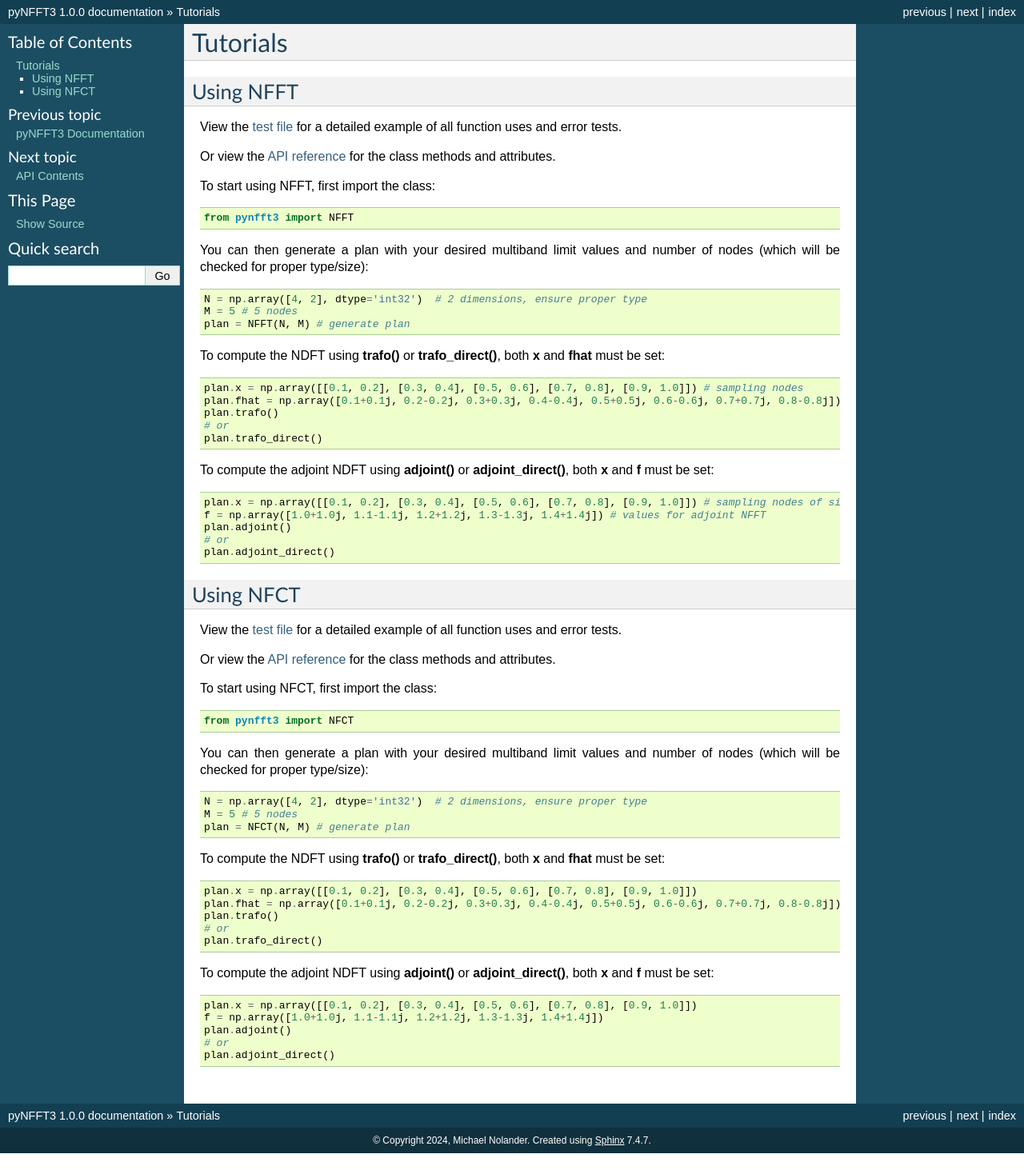
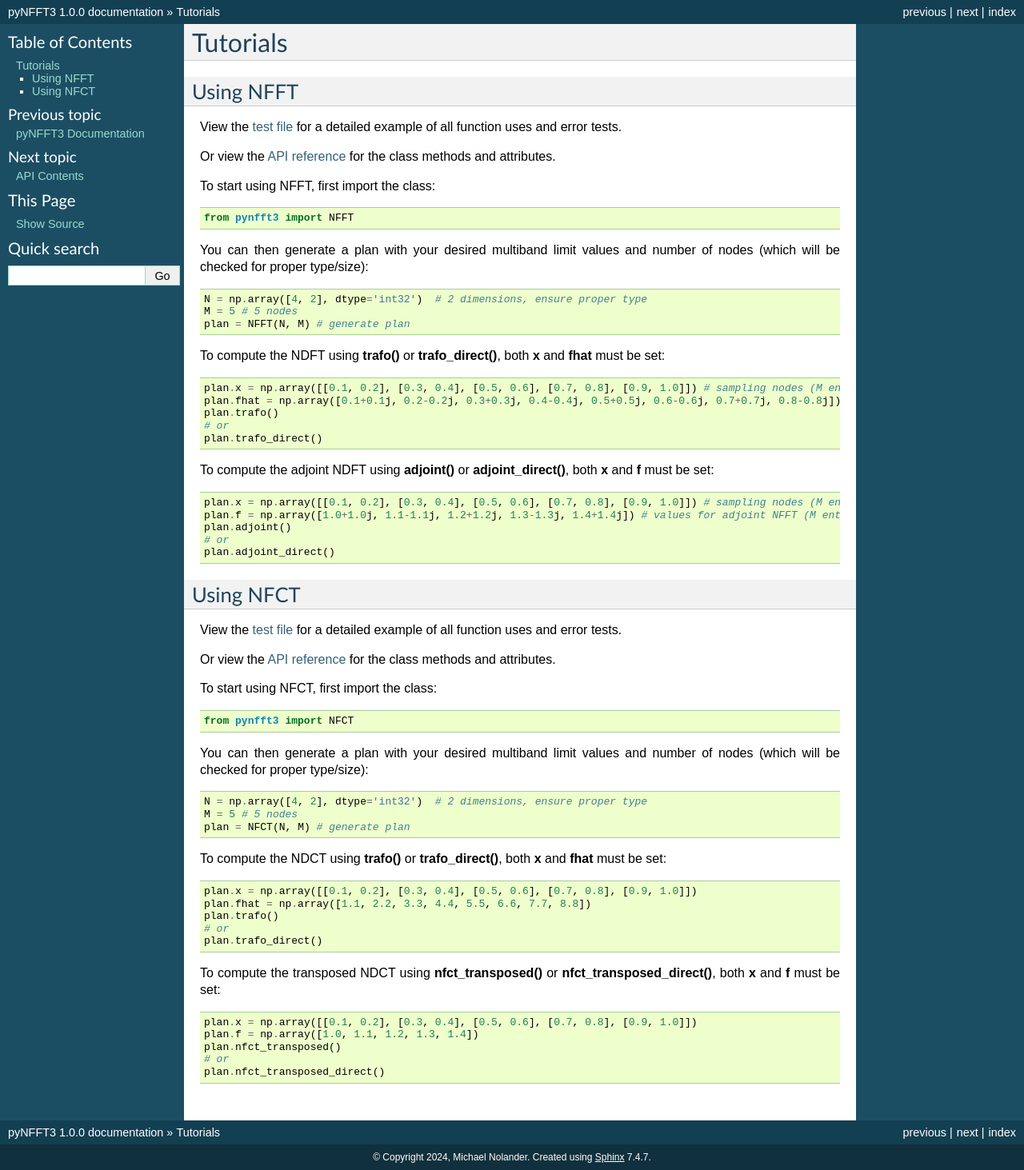
Before and after one commit to NFFT/pyNFFT3, a Sphinx documentation site: the page built from docs/source/tutorial.rst, in a window 1280 px wide. Shown: the whole page at 80% size. Built offline with Sphinx 7.4.7, drawn with Linux system fonts in a browser that asks for light colours; before the commit the page ends 1442 px from its top, so only the background shows below that.

Commit message:
Finished NFCT tutorial and fixed direct function restypes

```diff
--- a/docs/source/tutorial.rst
+++ b/docs/source/tutorial.rst
@@ -28,8 +28,8 @@ To compute the NDFT using **trafo()** or **trafo_direct()**, both **x** and **fh
 
 .. code-block:: python
 
-    plan.x = np.array([[0.1, 0.2], [0.3, 0.4], [0.5, 0.6], [0.7, 0.8], [0.9, 1.0]]) # sampling nodes
-    plan.fhat = np.array([0.1+0.1j, 0.2-0.2j, 0.3+0.3j, 0.4-0.4j, 0.5+0.5j, 0.6-0.6j, 0.7+0.7j, 0.8-0.8j]) # Fourier coefficients
+    plan.x = np.array([[0.1, 0.2], [0.3, 0.4], [0.5, 0.6], [0.7, 0.8], [0.9, 1.0]]) # sampling nodes (M entries)
+    plan.fhat = np.array([0.1+0.1j, 0.2-0.2j, 0.3+0.3j, 0.4-0.4j, 0.5+0.5j, 0.6-0.6j, 0.7+0.7j, 0.8-0.8j]) # Fourier coefficients (numpy.prod(N) entries)
     plan.trafo()
     # or
     plan.trafo_direct()
@@ -38,8 +38,8 @@ To compute the adjoint NDFT using **adjoint()** or **adjoint_direct()**, both **
 
 .. code-block:: python
 
-    plan.x = np.array([[0.1, 0.2], [0.3, 0.4], [0.5, 0.6], [0.7, 0.8], [0.9, 1.0]]) # sampling nodes of size M
-    f = np.array([1.0+1.0j, 1.1-1.1j, 1.2+1.2j, 1.3-1.3j, 1.4+1.4j]) # values for adjoint NFFT
+    plan.x = np.array([[0.1, 0.2], [0.3, 0.4], [0.5, 0.6], [0.7, 0.8], [0.9, 1.0]]) # sampling nodes (M entries)
+    plan.f = np.array([1.0+1.0j, 1.1-1.1j, 1.2+1.2j, 1.3-1.3j, 1.4+1.4j]) # values for adjoint NFFT (M entries)
     plan.adjoint()
     # or
     plan.adjoint_direct()
@@ -67,22 +67,22 @@ You can then generate a plan with your desired multiband limit values and number
     M = 5 # 5 nodes
     plan = NFCT(N, M) # generate plan
 
-To compute the NDFT using **trafo()** or **trafo_direct()**, both **x** and **fhat** must be set:
+To compute the NDCT using **trafo()** or **trafo_direct()**, both **x** and **fhat** must be set:
 
 .. code-block:: python
 
     plan.x = np.array([[0.1, 0.2], [0.3, 0.4], [0.5, 0.6], [0.7, 0.8], [0.9, 1.0]])
-    plan.fhat = np.array([0.1+0.1j, 0.2-0.2j, 0.3+0.3j, 0.4-0.4j, 0.5+0.5j, 0.6-0.6j, 0.7+0.7j, 0.8-0.8j])
+    plan.fhat = np.array([1.1, 2.2, 3.3, 4.4, 5.5, 6.6, 7.7, 8.8])
     plan.trafo()
     # or
     plan.trafo_direct()
 
-To compute the adjoint NDFT using **adjoint()** or **adjoint_direct()**, both **x** and **f** must be set:
+To compute the transposed NDCT using **nfct_transposed()** or **nfct_transposed_direct()**, both **x** and **f** must be set:
 
 .. code-block:: python
 
     plan.x = np.array([[0.1, 0.2], [0.3, 0.4], [0.5, 0.6], [0.7, 0.8], [0.9, 1.0]])
-    f = np.array([1.0+1.0j, 1.1-1.1j, 1.2+1.2j, 1.3-1.3j, 1.4+1.4j])
-    plan.adjoint()
+    plan.f = np.array([1.0, 1.1, 1.2, 1.3, 1.4])
+    plan.nfct_transposed()
     # or
-    plan.adjoint_direct()
+    plan.nfct_transposed_direct()
```
Also changed, not shown: 4 other files.
